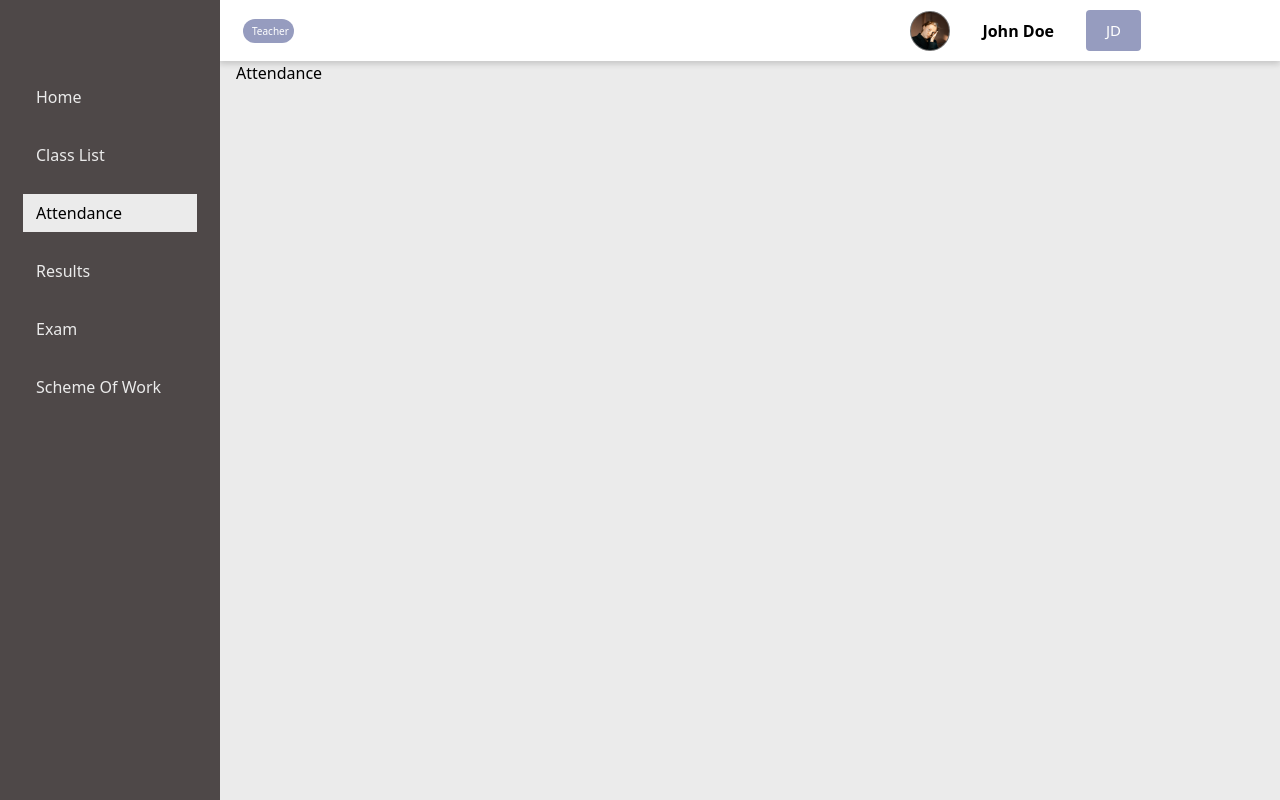
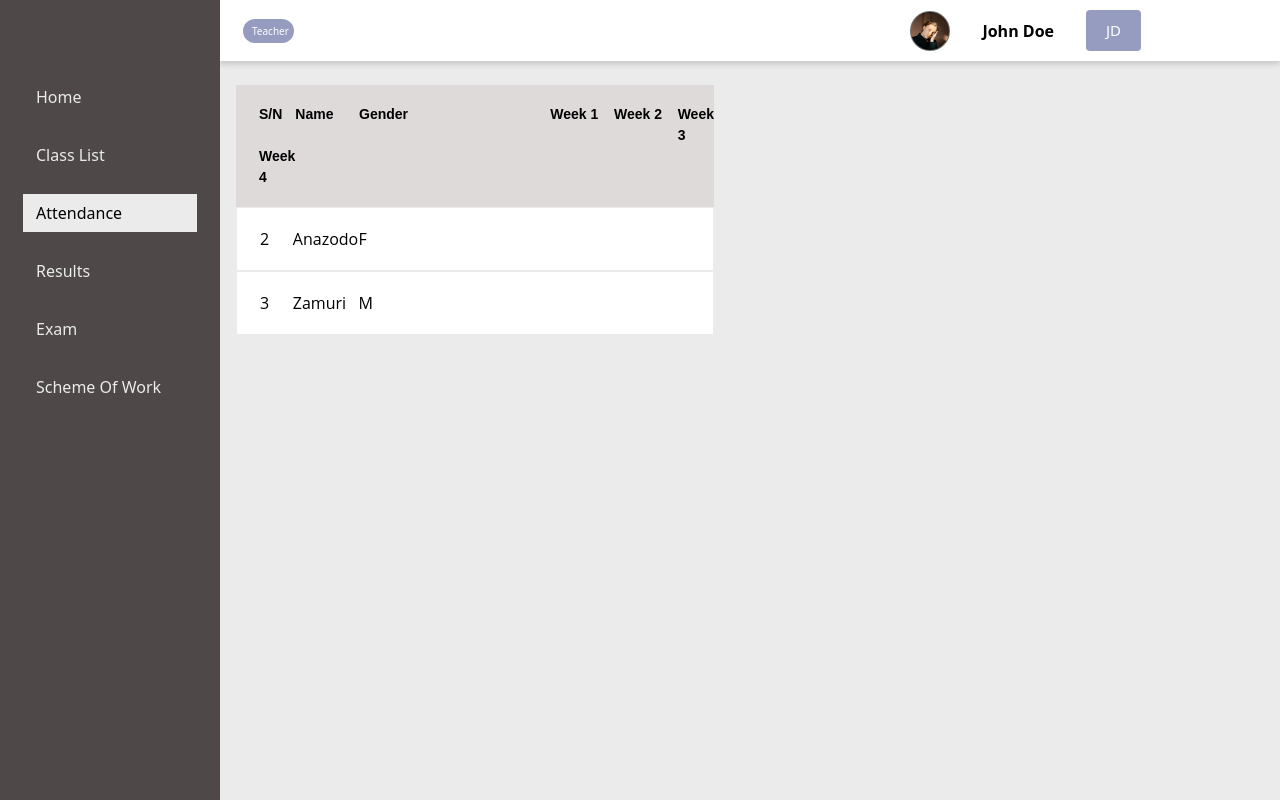
Before and after one commit to keys78/Teachers-dashboard, a React (Create React App) app: page /attendance in a window 1280 px wide. Built offline with nearby package versions, Linux system fonts and the light colour scheme.

Commit message:
ui build

```diff
--- a/src/Pages/Attendance.js
+++ b/src/Pages/Attendance.js
@@ -1,10 +1,11 @@
 import React from 'react'
 import styled from 'styled-components'
+import AttendanceList from '../components/AttendanceList'
 
 const Attendance = () => {
     return (
         <AttendanceContainer>
-            Attendance
+           <AttendanceList />
         </AttendanceContainer>
     )
 }
--- /dev/null
+++ b/src/components/AttendanceList.js
@@ -0,0 +1,62 @@
+import React from 'react'
+import Button from './Button'
+import { rollCall } from './data'
+// import Search from './Search'
+import StudentsList from './StudentsList'
+
+const AttendanceList = ({
+    // toggleAddModal,
+    //  searchTerm,
+    //   setSearchTerm,
+    //    showAddModal
+    }) => {
+    return (
+        <section>
+             {/* <div className="flex justify-between items-center">
+                <Search setSearchTerm={setSearchTerm}/>
+                <Button onClick={toggleAddModal} text={"Add New Student"}/>
+            </div> */}
+
+
+
+        <div className="roll-container">
+            {rollCall.map((roll, i) => (
+                (roll.category === 'heading' &&
+                    <div className="heading-container" key={i}>
+                        <div className="g-1">{roll.numTag}</div>
+                        <div className="g-2">{roll.name}</div>
+                        <div className="g-3">{roll.gender}</div>
+                        <div className="g-4">{roll.week1}</div>
+                        <div className="g-5">{roll.week2}</div>
+                        <div className="g-6">{roll.week3}</div>
+                        <div className="g-7">{roll.week4}</div>
+
+                    </div>
+                )
+            ))}
+
+            {rollCall.map((roll, i) => (
+                (roll.category !== 'heading' &&
+                    <div className="lists-container" key={i}>
+                        <div className="g-1">{i + 1}</div>
+                        <div className="g-2">{roll.name}</div>
+                        <div className="g-3">{roll.gender.charAt(0)}</div>
+                        {/* {roll.week1.map(home => <div>{home.monday}</div>)} */}
+                        {/* <div className="g-4">{roll.week1.monday}</div> */}
+                        {/* <div className="g-5">{roll.week2}</div>
+                        <div className="g-6">{roll.week3}</div>
+                        <div className="g-7">{roll.week4}</div> */}
+
+                    </div>
+                )
+            ))}
+
+
+            {/* <StudentsList searchTerm={searchTerm} showAddModal={showAddModal} toggleAddModal={toggleAddModal}/> */}
+        </div>
+
+        </section>
+    )
+}
+
+export default AttendanceList;
--- a/src/components/data.js
+++ b/src/components/data.js
@@ -52,14 +52,13 @@ export const rollCall = [
         name: 'Name',
         gender: 'Gender',
         age: 'Age',
-        category: 'heading'
+        category: 'heading',
+        week1:'Week 1',
+        week2:'Week 2',
+        week3:'Week 3',
+        week4:'Week 4',
+
     },
-    // {
-    //     picture: 'https://spng.pngfind.com/pngs/s/5-52097_avatar-png-pic-vector-avatar-icon-png-transparent.png',
-    //     name: 'Zimba Nwagbo',
-    //     gender: 'Male',
-    //     age: '23',
-    // },
 
     {
         name: 'Anazodo',
@@ -69,8 +68,8 @@ export const rollCall = [
         gender: 'Female',
         age: '23',
         nationality: 'Nigerian',
+
         // let GI = Guardian_Info
-
         GI_relationship: 'Father',
         GI_title: 'Chief',
         GI_name: 'Anazodo Augustus Gbaraba',
@@ -81,6 +80,35 @@ export const rollCall = [
         GI_workMobileNumber: '8394yru02',
         GI_workAddress: 'Uk, Houston',
 
+
+        week1:{
+            monday:'present',
+            tuesday:'present',
+            wednesday:'absent',
+            thursday:'absent',
+            friday:'present'
+        },
+        week2:{
+            monday:'present',
+            tuesday:'present',
+            wednesday:'absent',
+            thursday:'absent',
+            friday:'present'
+        },
+        week3:{
+            monday:'present',
+            tuesday:'present',
+            wednesday:'absent',
+            thursday:'absent',
+            friday:'present'
+        },
+        week4:{
+            monday:'present',
+            tuesday:'present',
+            wednesday:'absent',
+            thursday:'absent',
+            friday:'present'
+        },
     },
 
     {
@@ -91,8 +119,8 @@ export const rollCall = [
         gender: 'Male',
         age: '28',
         nationality: 'Ghana',
+
         // let GI = Guardian_Info
-
         GI_relationship: 'Father',
         GI_title: 'Chief',
         GI_name: 'Anazodo Augustus Gbaraba',
@@ -123,4 +151,11 @@ export const rollCall = [
     //     gender: 'Trans',
     //     age: '24',
     // },
+    // {
+    //     picture: 'https://spng.pngfind.com/pngs/s/5-52097_avatar-png-pic-vector-avatar-icon-png-transparent.png',
+    //     name: 'Zimba Nwagbo',
+    //     gender: 'Male',
+    //     age: '23',
+    // },
+
 ]
```
